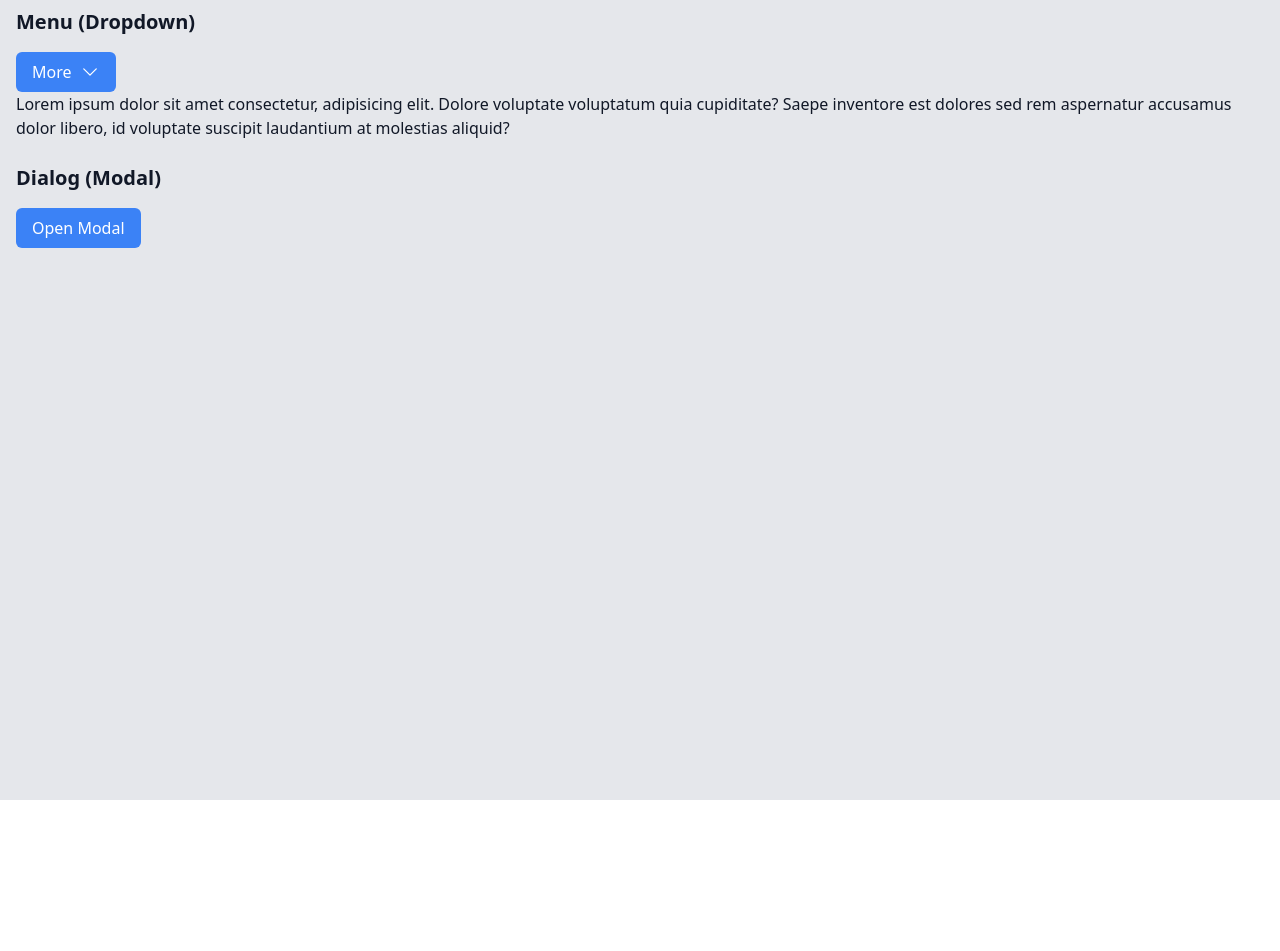
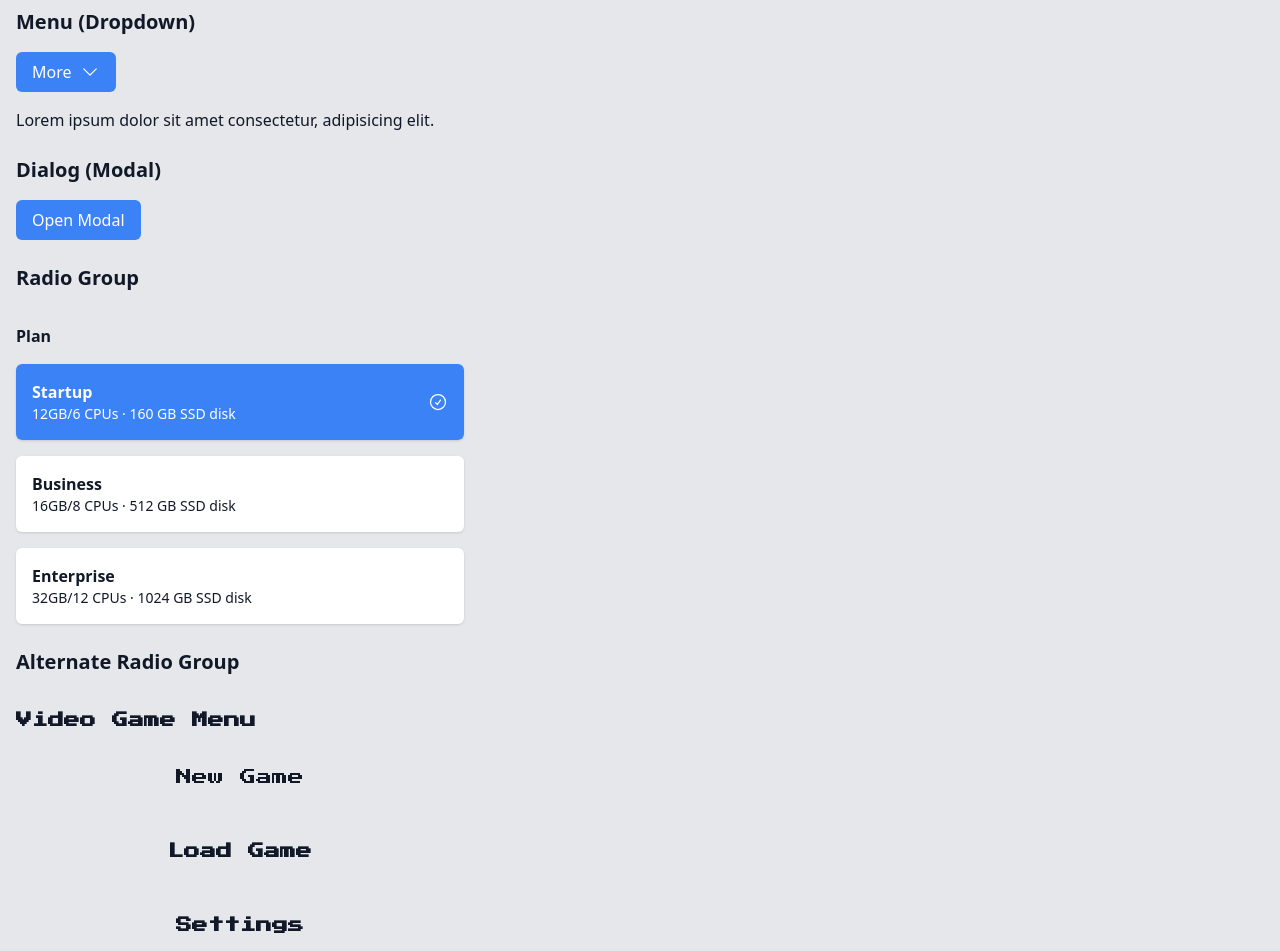
Before and after one commit to Ismail020/HeadlessUi, a Vue app: page / in a window 1280 px wide. Shown: the top 951 px of the page. Before the commit the page ends 800 px from the top, so only its background shows below. Built offline with nearby package versions, Linux system fonts and the light colour scheme.

Commit message:
Ep3: Radio Group

```diff
--- a/src/App.vue
+++ b/src/App.vue
@@ -11,6 +11,9 @@ import {
   Dialog,
   DialogPanel,
   DialogTitle,
+  RadioGroup,
+  RadioGroupLabel,
+  RadioGroupOption,
 } from "@headlessui/vue";
 import { ChevronDownIcon } from "@heroicons/vue/24/solid";
 import { PencilIcon } from "@heroicons/vue/24/outline";
@@ -18,6 +21,7 @@ import { DocumentDuplicateIcon } from "@heroicons/vue/24/outline";
 import { ArchiveBoxIcon } from "@heroicons/vue/24/outline";
 import { XCircleIcon } from "@heroicons/vue/24/outline";
 import { XMarkIcon } from "@heroicons/vue/24/outline";
+import { CheckCircleIcon } from "@heroicons/vue/24/outline";
 
 const isOpen = ref(false);
 
@@ -27,6 +31,9 @@ function closeModal() {
 function openModal() {
   isOpen.value = true;
 }
+
+const plan = ref("startup");
+const gameSelection = ref("new game");
 </script>
 
 <template>
@@ -114,11 +121,8 @@ function openModal() {
           </transition>
         </Menu>
 
-        <div>
-          Lorem ipsum dolor sit amet consectetur, adipisicing elit. Dolore
-          voluptate voluptatum quia cupiditate? Saepe inventore est dolores sed
-          rem aspernatur accusamus dolor libero, id voluptate suscipit
-          laudantium at molestias aliquid?
+        <div class="mt-4">
+          Lorem ipsum dolor sit amet consectetur, adipisicing elit.
         </div>
       </div>
       <div class="mt-4">
@@ -142,7 +146,9 @@ function openModal() {
                 leave-from="opacity-100"
                 leave-to="opacity-0"
               >
-                <div class="fixed inset-0 bg-gray-500 bg-opacity-75 transition-opacity" />
+                <div
+                  class="fixed inset-0 bg-gray-500 bg-opacity-75 transition-opacity"
+                />
               </TransitionChild>
 
               <div class="fixed inset-0 overflow-y-auto">
@@ -161,7 +167,10 @@ function openModal() {
                     <DialogPanel
                       class="w-full max-w-md transform overflow-hidden rounded-2xl bg-white p-6 text-left align-middle shadow-xl transition-all"
                     >
-                      <button class="absolute top-3 right-3" @click="closeModal">
+                      <button
+                        class="absolute top-3 right-3"
+                        @click="closeModal"
+                      >
                         <XMarkIcon class="w-5 h-5" />
                       </button>
                       <DialogTitle
@@ -195,6 +204,117 @@ function openModal() {
           </TransitionRoot>
         </div>
       </div>
+      <div class="mt-4">
+        <h2 class="font-bold text-xl pt-2">Radio Group</h2>
+        <RadioGroup v-model="plan" class="max-w-md mt-8">
+          <RadioGroupLabel class="font-bold">Plan</RadioGroupLabel>
+          <div class="space-y-4 mt-4">
+            <RadioGroupOption
+              v-slot="{ checked }"
+              value="startup"
+              class="bg-white rounded-md shadow"
+            >
+              <div
+                class="flex items-center justify-between rounded-md px-4 py-4"
+                :class="checked ? 'bg-blue-500 text-white' : ''"
+              >
+                <div>
+                  <div class="font-bold">Startup</div>
+                  <div class="text-sm">12GB/6 CPUs · 160 GB SSD disk</div>
+                </div>
+                <div v-show="checked">
+                  <CheckCircleIcon class="w-5 h-5" />
+                </div>
+              </div>
+            </RadioGroupOption>
+            <RadioGroupOption
+              v-slot="{ checked }"
+              value="business"
+              class="bg-white rounded-md shadow"
+            >
+              <div
+                class="flex items-center justify-between rounded-md px-4 py-4"
+                :class="checked ? 'bg-blue-500 text-white' : ''"
+              >
+                <div>
+                  <div class="font-bold">Business</div>
+                  <div class="text-sm">16GB/8 CPUs · 512 GB SSD disk</div>
+                </div>
+                <div v-show="checked">
+                  <CheckCircleIcon class="w-5 h-5" />
+                </div>
+              </div>
+            </RadioGroupOption>
+            <RadioGroupOption
+              v-slot="{ checked }"
+              value="enterprise"
+              class="bg-white rounded-md shadow"
+            >
+              <div
+                class="flex items-center justify-between rounded-md px-4 py-4"
+                :class="checked ? 'bg-blue-500 text-white' : ''"
+              >
+                <div>
+                  <div class="font-bold">Enterprise</div>
+                  <div class="text-sm">32GB/12 CPUs · 1024 GB SSD disk</div>
+                </div>
+                <div v-show="checked">
+                  <CheckCircleIcon class="w-5 h-5" />
+                </div>
+              </div>
+            </RadioGroupOption>
+          </div>
+        </RadioGroup>
+      </div>
+
+      <div class="mt-4">
+        <h2 class="font-bold text-xl pt-2">Alternate Radio Group</h2>
+        <RadioGroup v-model="gameSelection" class="font-retro max-w-md mt-8">
+          <RadioGroupLabel class="font-bold">Video Game Menu</RadioGroupLabel>
+          <div class="space-y-4 mt-4">
+            <RadioGroupOption
+              v-slot="{ checked }"
+              value="new game"
+              class="text-center focus:outline-none cursor-pointer"
+            >
+              <div
+                class="border border-transparent px-4 py-4"
+                :class="checked ? 'border-gray-500' : ''"
+              >
+                <div>New Game</div>
+              </div>
+            </RadioGroupOption>
+            <RadioGroupOption
+              v-slot="{ checked }"
+              value="load game"
+              class="text-center focus:outline-none cursor-pointer"
+            >
+              <div
+                class="border border-transparent px-4 py-4"
+                :class="checked ? 'border-gray-500' : ''"
+              >
+                <div>
+                  <div class="font-bold">Load Game</div>
+                </div>
+              </div>
+            </RadioGroupOption>
+            <RadioGroupOption
+              v-slot="{ checked }"
+              value="settings"
+              class="text-center focus:outline-none cursor-pointer"
+            >
+              <div
+                class="border border-transparent px-4 py-4"
+                :class="checked ? 'border-gray-500' : ''"
+              >
+                <div>
+                  <div class="font-bold">Settings</div>
+                </div>
+              </div>
+            </RadioGroupOption>
+          </div>
+        </RadioGroup>
+      </div>
     </div>
   </div>
 </template>
--- a/src/style.css
+++ b/src/style.css
@@ -1,3 +1,4 @@
+@import url('https://fonts.googleapis.com/css2?family=Press+Start+2P&display=swap');
 @tailwind base;
 @tailwind components;
 @tailwind utilities;
--- a/tailwind.config.cjs
+++ b/tailwind.config.cjs
@@ -5,7 +5,11 @@ module.exports = {
     "./src/**/*.{vue,js,ts,jsx,tsx}",
   ],
   theme: {
-    extend: {},
+    extend: {
+      fontFamily: {
+        'retro' : ['"Press Start 2P"', 'cursive'],
+      }
+    },
   },
   plugins: [],
 }
```
